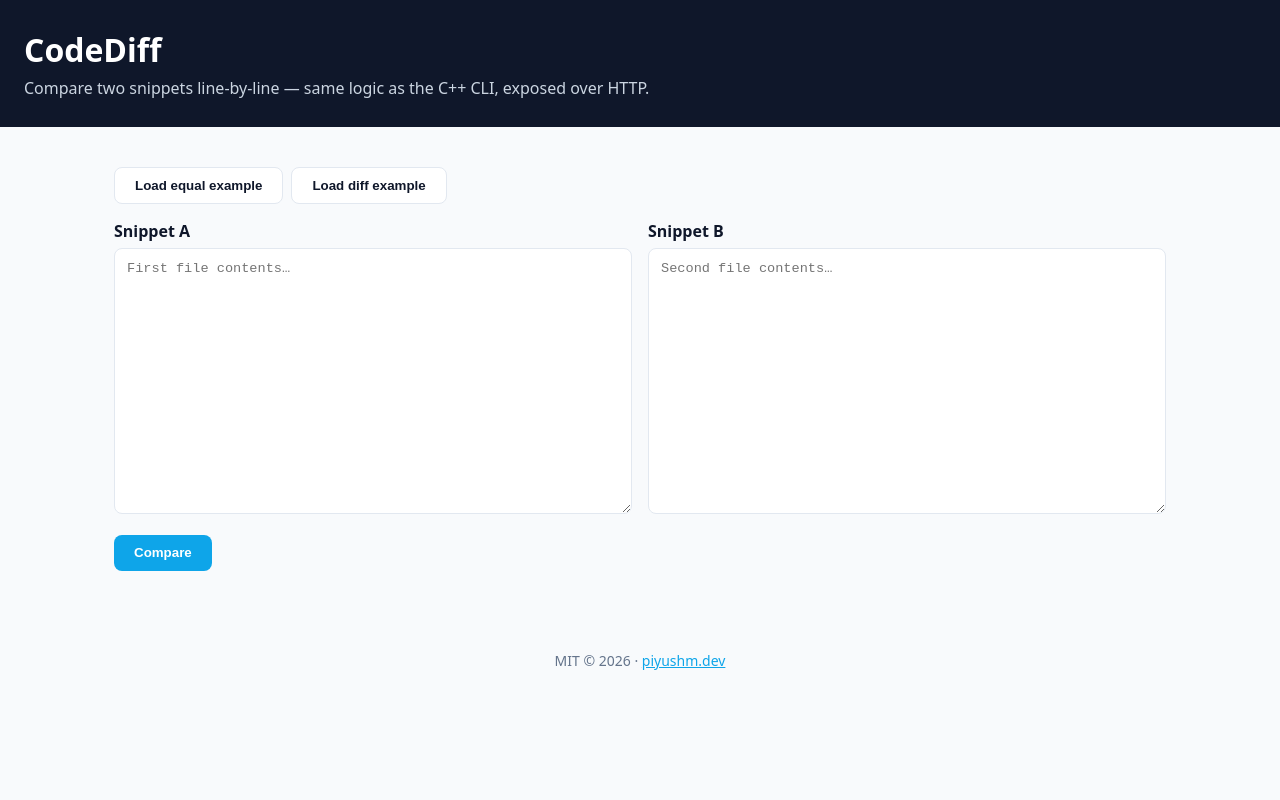
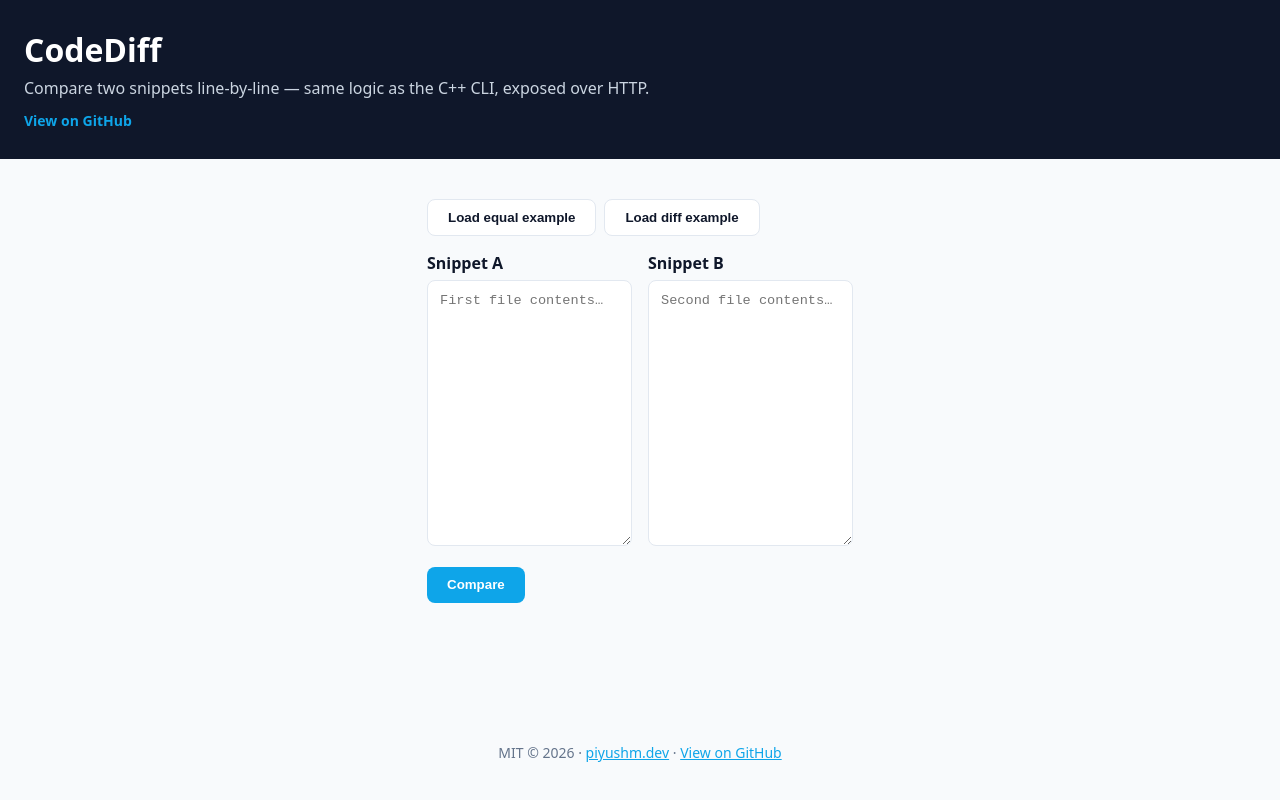
Before and after one commit to PiyushMishra318/CodeDiff, a website: page public/index.html in a window 1280 px wide. Drawn offline with Linux system fonts and the light colour scheme.

Commit message:
fix: sticky header and bottom footer on demo pages

```diff
--- a/public/index.html
+++ b/public/index.html
@@ -11,6 +11,8 @@
   <header class="header">
     <h1>CodeDiff</h1>
     <p>Compare two snippets line-by-line — same logic as the C++ CLI, exposed over HTTP.</p>
+
+    <a class="header__github" href="https://github.com/PiyushMishra318/CodeDiff" target="_blank" rel="noopener noreferrer">View on GitHub</a>
   </header>
   <main class="main">
     <div class="toolbar">
@@ -42,7 +44,7 @@
     </section>
   </main>
   <footer class="footer">
-    <p>MIT © 2026 · <a href="https://piyushm.dev">piyushm.dev</a></p>
+    <p>MIT © 2026 · <a href="https://piyushm.dev">piyushm.dev</a> · <a href="https://github.com/PiyushMishra318/CodeDiff" target="_blank" rel="noopener noreferrer">View on GitHub</a></p>
   </footer>
   <script src="/app.js"></script>
 </body>
--- a/public/styles.css
+++ b/public/styles.css
@@ -16,12 +16,29 @@
   --radius: 12px;
 }
 
+html,
+body {
+  min-height: 100%;
+  height: 100%;
+}
+
 body {
   margin: 0;
   min-height: 100vh;
+  display: flex;
+  flex-direction: column;
   font-family: system-ui, -apple-system, 'Segoe UI', Roboto, sans-serif;
   background: var(--bg);
   color: var(--text);
+}
+
+
+header,
+.header,
+.site-header {
+  position: sticky;
+  top: 0;
+  z-index: 100;
 }
 
 .header {
@@ -40,6 +57,7 @@ body {
 }
 
 .main {
+  flex: 1;
   max-width: 1100px;
   margin: 0 auto;
   padding: 1.5rem;
@@ -123,10 +141,25 @@ textarea {
 }
 
 .footer {
+  margin-top: auto;
   text-align: center;
   padding: 1.5rem;
   color: var(--muted);
   font-size: 0.875rem;
+}
+
+
+.header__github {
+  display: inline-block;
+  margin-top: 0.75rem;
+  color: var(--accent);
+  text-decoration: none;
+  font-size: 0.875rem;
+  font-weight: 600;
+}
+
+.header__github:hover {
+  text-decoration: underline;
 }
 
 .footer a {
```
